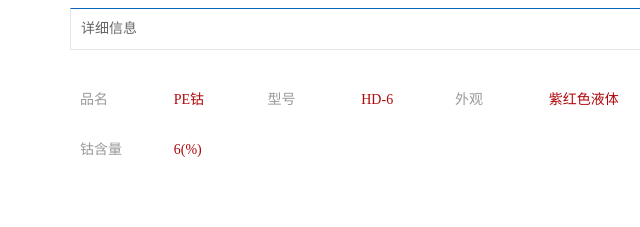
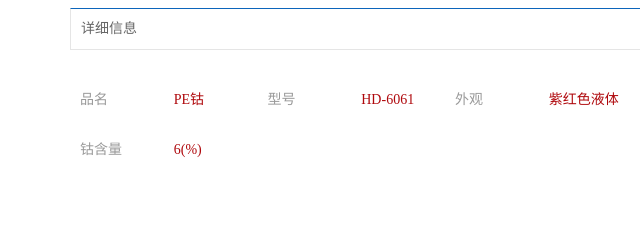
Before and after one commit to xlfhcl/xlfhcl.github.io, a plain HTML site: page products-detail6.html in a window 1280 px wide. Shown: the part 692-919 px from the top of the page, 390-1030 px from the left. Drawn offline with Linux system fonts and the light colour scheme.

Commit message:
Update products-detail6.html

```diff
--- a/products-detail6.html
+++ b/products-detail6.html
@@ -223,7 +223,7 @@
                                 <td class="de-feature">品名</td>
 									<td class="de-value">PE钴</td>
 									<td class="de-feature">型号</td>
-									<td class="de-value">HD-6</td>
+									<td class="de-value">HD-6061</td>
 									<td class="de-feature">外观</td>
 									<td class="de-value">紫红色液体</td>
 									<td class="de-feature">主要用途：</td>
```
